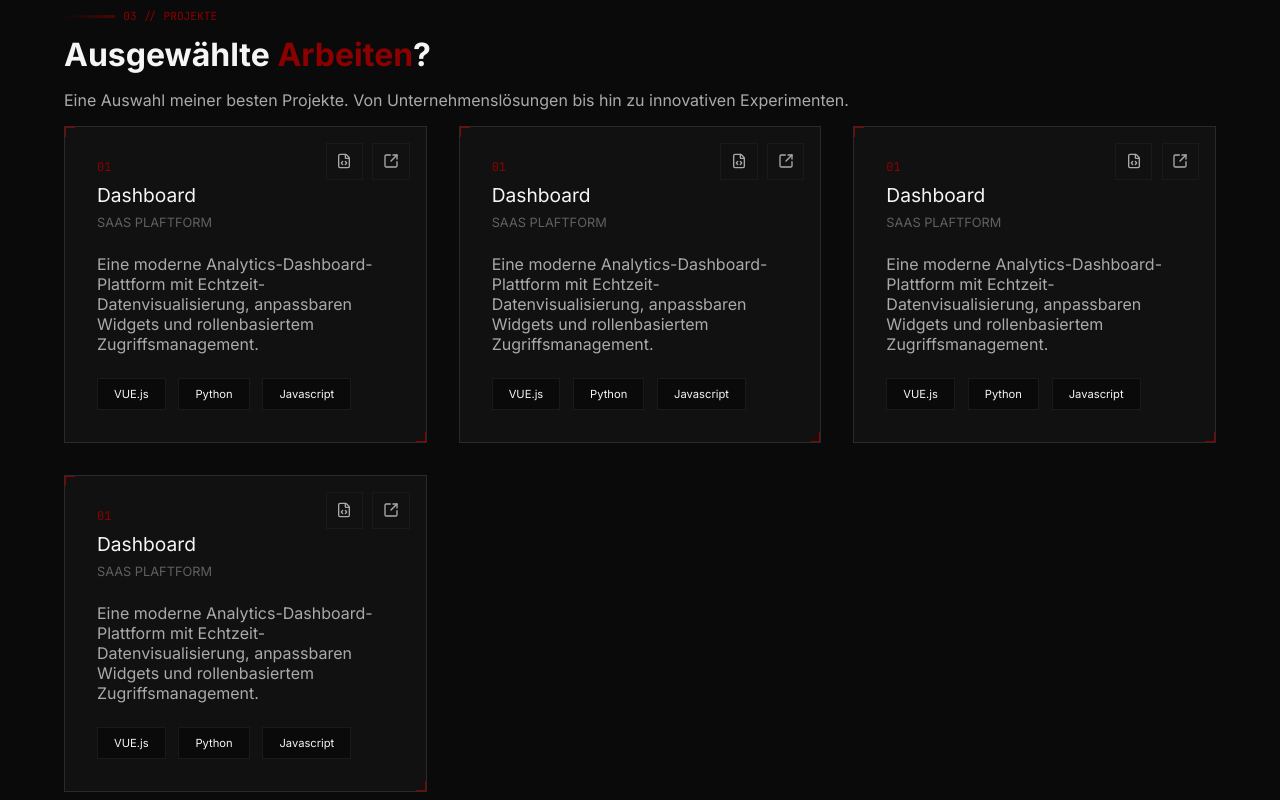
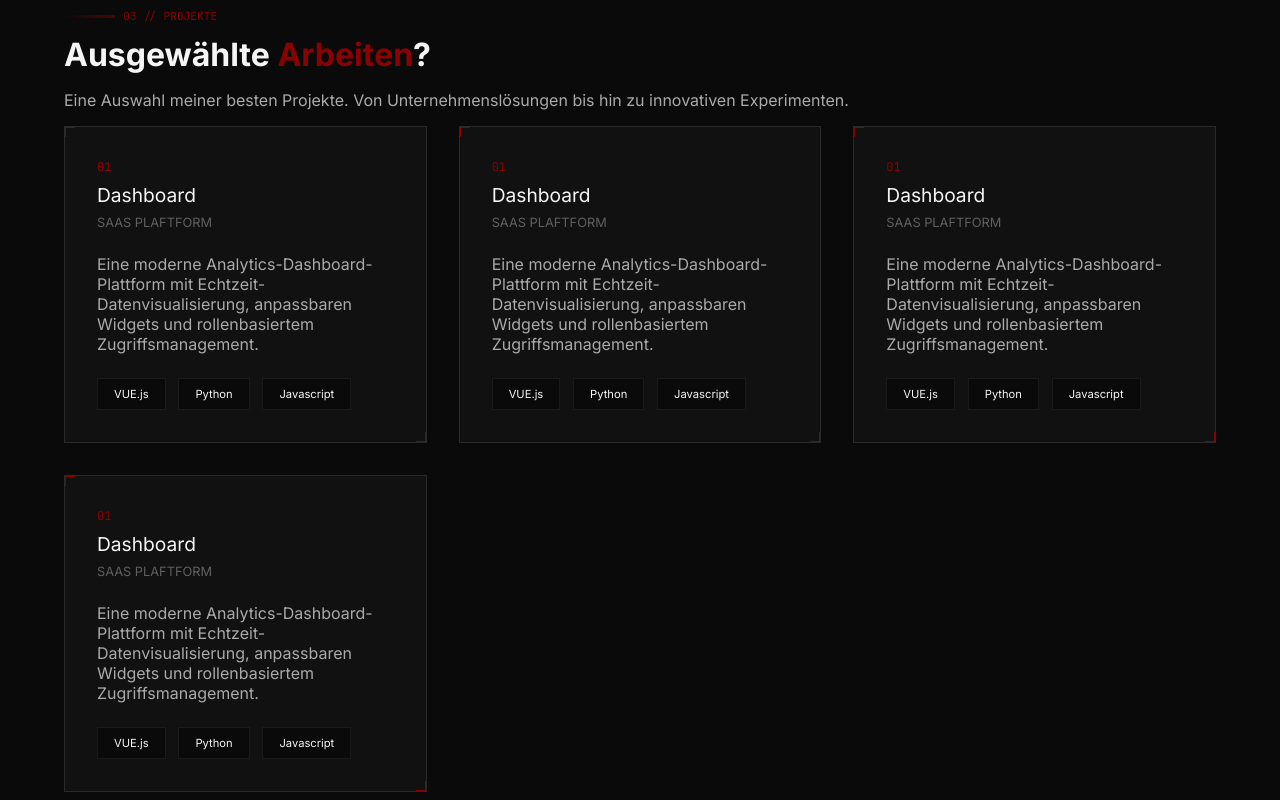
Before and after one commit to MrBobertus/portfolio-v3, a Vue app: page / in a window 1280 px wide. Shown: the part 2280-3080 px from the top of the page. Built offline with nearby package versions, Linux system fonts and the light colour scheme.

Commit message:
added some more css animations

```diff
--- a/src/components/sections/HeroSection.vue
+++ b/src/components/sections/HeroSection.vue
@@ -163,7 +163,7 @@
   font-family: var(--font-mono);
   font-size: 0.65rem;
   margin-top: 1rem;
-  animation: slide 0.5s forwards;
+  animation: slideVertical 0.5s forwards;
   animation-delay: 0.8s;
 }
 
@@ -173,7 +173,7 @@
   padding: 0;
   font-weight: 300;
   font-size: 1.5rem;
-  animation: slide 0.5s forwards;
+  animation: slideVertical 0.5s forwards;
   animation-delay: 1.2s;
 }
 
@@ -197,7 +197,7 @@
   color: var(--text-tertiary);
   font-size: 0.75rem;
   letter-spacing: 0.1rem;
-  animation: slide 0.5s forwards;
+  animation: slideVertical 0.5s forwards;
   animation-delay: 1.4s;
 }
 
@@ -212,7 +212,7 @@
 
 .button-div {
   margin-top: 2rem;
-  animation: slide 0.5s forwards;
+  animation: slideVertical 0.5s forwards;
   animation-delay: 1.8s;
 }
 
@@ -260,7 +260,7 @@
   font-family: var(--font-mono);
   font-size: 0.8rem;
   font-weight: 300;
-  animation: HoverEffect 5s ease-in-out infinite;
+  animation: hover 5s ease-in-out infinite;
 }
 
 .line {
--- a/src/components/sections/ProjectsSection.vue
+++ b/src/components/sections/ProjectsSection.vue
@@ -11,8 +11,8 @@
         <div class="box-top-left"></div>
         <div class="box-bottom-right"></div>
         <div class="button-menu">
-          <button class="button1"><FileCode :size="16" /></button>
-          <button class="button1"><SquareArrowOutUpRight :size="16" /></button>
+          <button id="source-code-button" class="button1"><FileCode :size="16" /></button>
+          <button id="showcase-button" class="button1"><SquareArrowOutUpRight :size="16" /></button>
         </div>
         <p class="project-number">01</p>
         <p class="project-title">Dashboard</p>
@@ -28,8 +28,8 @@
         <div class="box-top-left"></div>
         <div class="box-bottom-right"></div>
         <div class="button-menu">
-          <button class="button1"><FileCode :size="16" /></button>
-          <button class="button1"><SquareArrowOutUpRight :size="16" /></button>
+          <button id="source-code-button" class="button1"><FileCode :size="16" /></button>
+          <button id="showcase-button" class="button1"><SquareArrowOutUpRight :size="16" /></button>
         </div>
         <p class="project-number">01</p>
         <p class="project-title">Dashboard</p>
@@ -45,8 +45,8 @@
         <div class="box-top-left"></div>
         <div class="box-bottom-right"></div>
         <div class="button-menu">
-          <button class="button1"><FileCode :size="16" /></button>
-          <button class="button1"><SquareArrowOutUpRight :size="16" /></button>
+          <button id="source-code-button" class="button1"><FileCode :size="16" /></button>
+          <button id="showcase-button" class="button1"><SquareArrowOutUpRight :size="16" /></button>
         </div>
         <p class="project-number">01</p>
         <p class="project-title">Dashboard</p>
@@ -62,8 +62,8 @@
         <div class="box-top-left"></div>
         <div class="box-bottom-right"></div>
         <div class="button-menu">
-          <button class="button1"><FileCode :size="16" /></button>
-          <button class="button1"><SquareArrowOutUpRight :size="16" /></button>
+          <button id="source-code-button" class="button1"><FileCode :size="16" /></button>
+          <button id="showcase-button" class="button1"><SquareArrowOutUpRight :size="16" /></button>
         </div>
         <p class="project-number">01</p>
         <p class="project-title">Dashboard</p>
@@ -76,7 +76,7 @@
         </div>
       </div>
     </div>
-    <button class="button2">ALLE PROJEKTE<ExternalLink :size="16" /></button>
+    <a href="https://github.com/MrBobertus?tab=repositories" class="button2">ALLE PROJEKTE<ExternalLink :size="16" /></a>
   </div>
 </template>
 
@@ -139,6 +139,15 @@
     padding: 2rem;
     margin: 0;
     gap: 0.5rem;
+    transition: all 0.2s ease;
+  }
+
+  .project-box:hover {
+    border: 1px solid var(--accent);
+  }
+
+  .project-box:hover .button-menu {
+    opacity: 1;
   }
 
   .project-number {
@@ -196,6 +205,7 @@
   }
 
   .button-menu {
+    opacity: 0;
     position: absolute;
     display: flex;
     flex-direction: row;
@@ -203,6 +213,7 @@
     top: 0;
     right: 0;
     margin: 1rem;
+    transition: all 0.2s ease;
   }
 
   .button1 {
@@ -211,7 +222,7 @@
     background: none;
     border: 1px solid var(--border);
     font-family: var(--font-mono);
-    color: var(--text-secondary);
+    color: var(--text-tertiary);
     font-size: 0.8rem;
     margin: 0;
     padding: 0.6rem;
@@ -220,7 +231,7 @@
 
   .button1:hover {
     cursor: pointer;
-    color: var(--text-primary);
+    color: var(--text-secondary);
     border: 1px solid var(--accent);
   }
 
@@ -236,6 +247,7 @@
     margin-top: 2rem;
     padding: 0.6rem 2rem;
     transition: all 0.2s ease;
+    text-decoration: none;
   }
 
   .button2:hover {
--- a/src/components/sections/SkillsSection.vue
+++ b/src/components/sections/SkillsSection.vue
@@ -123,6 +123,15 @@
     padding: 2.2rem;
     margin: 0;
     gap: 1rem;
+    transition: all 0.4s ease;
+  }
+
+  .skill-container:hover {
+    border: 1px solid var(--border-hover);
+  }
+
+  .skill-container:hover .skill-container-icon {
+    border: 1px solid var(--accent);
   }
 
   .skill-container-header {
@@ -145,8 +154,9 @@
     align-items: center;
     justify-content: center;
     color: var(--accent);
-    border: 1px solid var(--accent);
+    border: 1px solid var(--accent-glow);
     padding: 0.5rem;
+    transition: all 0.4s ease;
   }
 
   .skill-container-title {
@@ -173,11 +183,22 @@
     text-align: center;
     padding: 0.5rem;
     margin: 0;
+    transition: all 0.4s ease;
+  }
+
+  .skill-name:hover {
+    border: 1px solid var(--accent);
+    color: var(--accent-light);
   }
 
   .skill-icon {
     color: var(--text-tertiary);
     margin-right: 0.5rem;
+    transition: all 0.4s ease;
+  }
+
+  .skill-name:hover .skill-icon {
+    color: var(--accent-light);
   }
 
   .skill-list {
--- a/src/variables.css
+++ b/src/variables.css
@@ -83,14 +83,21 @@
   }
 }
 
-@keyframes slide {
+@keyframes slideVertical {
   to {
     opacity: 1;
     transform: translateY(0);
   }
 }
 
-@keyframes HoverEffect {
+@keyframes slideHorizontal {
+  to {
+    opacity: 1;
+    transform: translateX(0);
+  }
+}
+
+@keyframes hover {
   0%, 100% {
     transform: translateY(0);
   }
```
